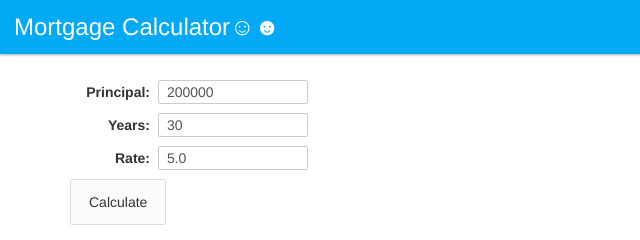
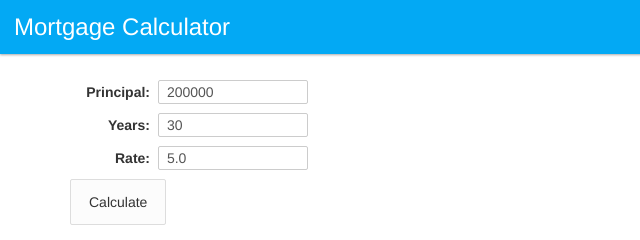
Before and after one commit to StormRaider2495/MortgageCalculator, a website built with webpack: page index.html in a window 1280 px wide. Shown: the full height of the page, 0-640 px from the left. Built offline with nearby package versions, Linux system fonts and the light colour scheme.

Commit message:
committed

```diff
--- a/index.html
+++ b/index.html
@@ -11,7 +11,7 @@
 
 <body>
     <header>
-        <h1>Mortgage Calculator☺☻</h1>
+        <h1>Mortgage Calculator</h1>
     </header>
     <div class="content">
         <div class="container">
--- a/package.json
+++ b/package.json
@@ -18,6 +18,7 @@
     "babel-preset-es2015": "^6.24.1",
     "babel-watch": "^2.0.7",
     "http-server": "^0.10.0",
-    "webpack": "^3.5.5"
+    "webpack": "^3.5.5",
+    "webpack-dev-server": "^2.7.1"
   }
 }
--- a/webpack.config.js
+++ b/webpack.config.js
@@ -24,4 +24,7 @@
      },
      devtool: 'source-map',
      watch: true
+    //  ,devServer: {
+    //      inline: true
+    //  }
  };
```
